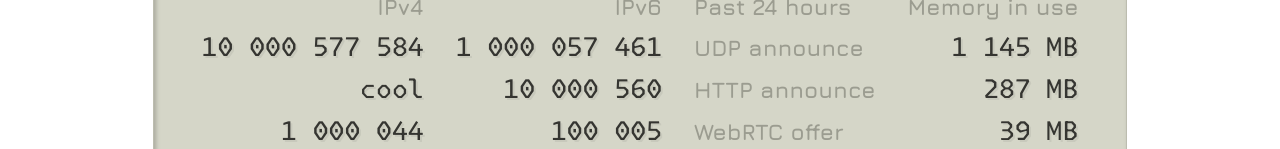
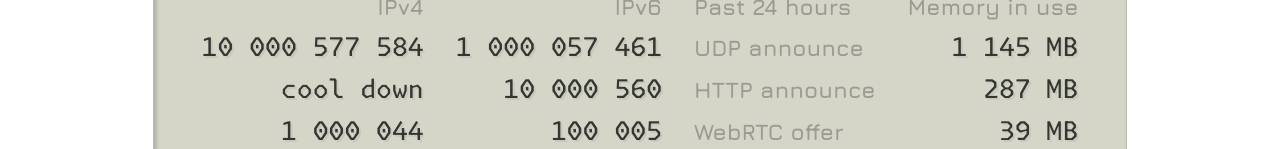
Before and after one commit to zootella/ftorrent, a Vue app in the folder open/page/: page / in a window 1280 px wide. Shown: the part 651-800 px from the top of the page. Built offline with nearby package versions, Linux system fonts and the light colour scheme.

Commit message:
no animation on cool down

```diff
--- a/open/page/src/components/Panel.vue
+++ b/open/page/src/components/Panel.vue
@@ -24,8 +24,8 @@ const drum_duration  = time_second / 2  // colon-blink half-period; also our bea
 const reset_duration = 10 * time_minute // how often counters snap back to the recorded total
 
 const coolDownHttp4 = true // when true, the HTTP IPv4 cell alternates between cool0 and cool1 with the drumbeat
-const cool0 = 'cool'
-const cool1 = 'down'
+const cool0 = 'cool down'
+const cool1 = 'cool down'
 
 function group(n) {
 	return n.toLocaleString('en-US').replace(/,/g, nbsp) // en-US gives commas every 3 digits; swap to nbsp so it never line-breaks
```
